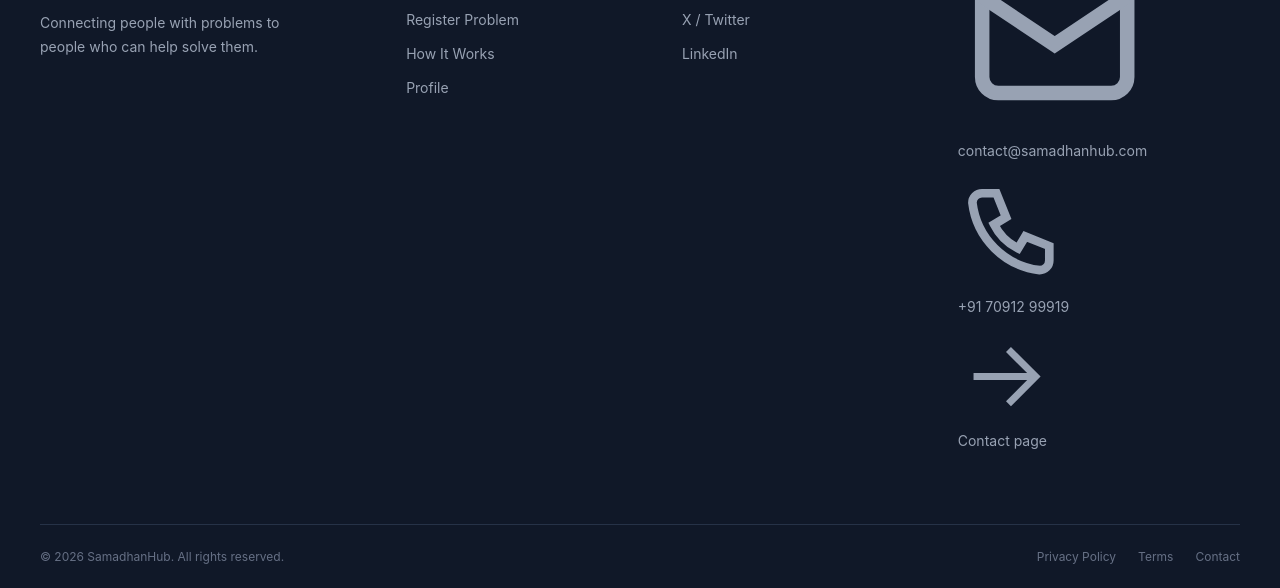
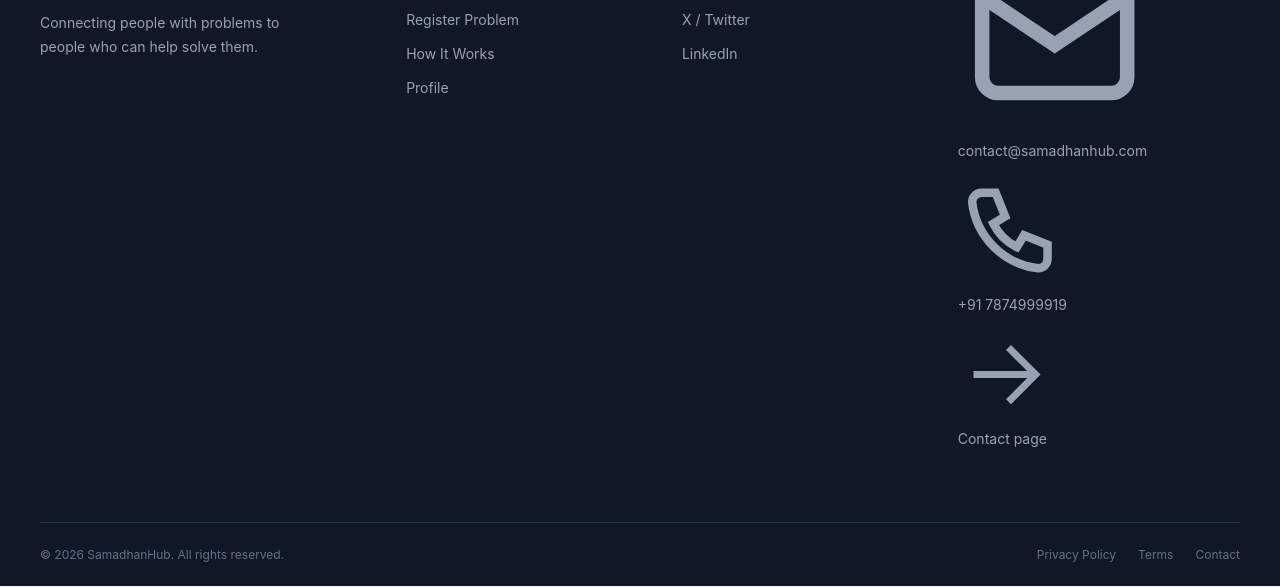
Before and after one commit to rajsunny08/SamadhanHub, a plain HTML site: page index.html in a window 1280 px wide. Shown: the part 3025-3613 px from the top of the page. Drawn offline with Linux system fonts and the light colour scheme; files that its build step writes are made by us from their sources; a script that the page names is missing; files whose address does not match are found by name.

Commit message:
Update ction in footer

```diff
--- a/index.html
+++ b/index.html
@@ -156,7 +156,7 @@
     <div class="footer-box">
       <h3>Contact Us</h3>
       <a href="mailto:contact@samadhanhub.com"><svg class="icon" viewBox="0 0 24 24" stroke="currentColor" fill="none" stroke-width="1.8"><rect x="3" y="5" width="18" height="14" rx="2"/><polyline points="3 7 12 13 21 7"/></svg> contact@samadhanhub.com</a>
-      <a href="tel:+917091299919"><svg class="icon" viewBox="0 0 24 24" stroke="currentColor" fill="none" stroke-width="1.8"><path d="M5 4h3l2 5-2.5 1.5a11 11 0 0 0 5 5L14 13l5 2v3a2 2 0 0 1-2 2A16 16 0 0 1 3 6a2 2 0 0 1 2-2z"/></svg> +91 70912 99919</a>
+      <a href="tel:+917091299919"><svg class="icon" viewBox="0 0 24 24" stroke="currentColor" fill="none" stroke-width="1.8"><path d="M5 4h3l2 5-2.5 1.5a11 11 0 0 0 5 5L14 13l5 2v3a2 2 0 0 1-2 2A16 16 0 0 1 3 6a2 2 0 0 1 2-2z"/></svg> +91 7874999919</a>
       <a href="contact.html"><svg class="icon" viewBox="0 0 24 24" stroke="currentColor" fill="none" stroke-width="1.8"><line x1="4" y1="12" x2="20" y2="12"/><polyline points="13 5 20 12 13 19"/></svg> Contact page</a>
     </div>
   </div>
```
